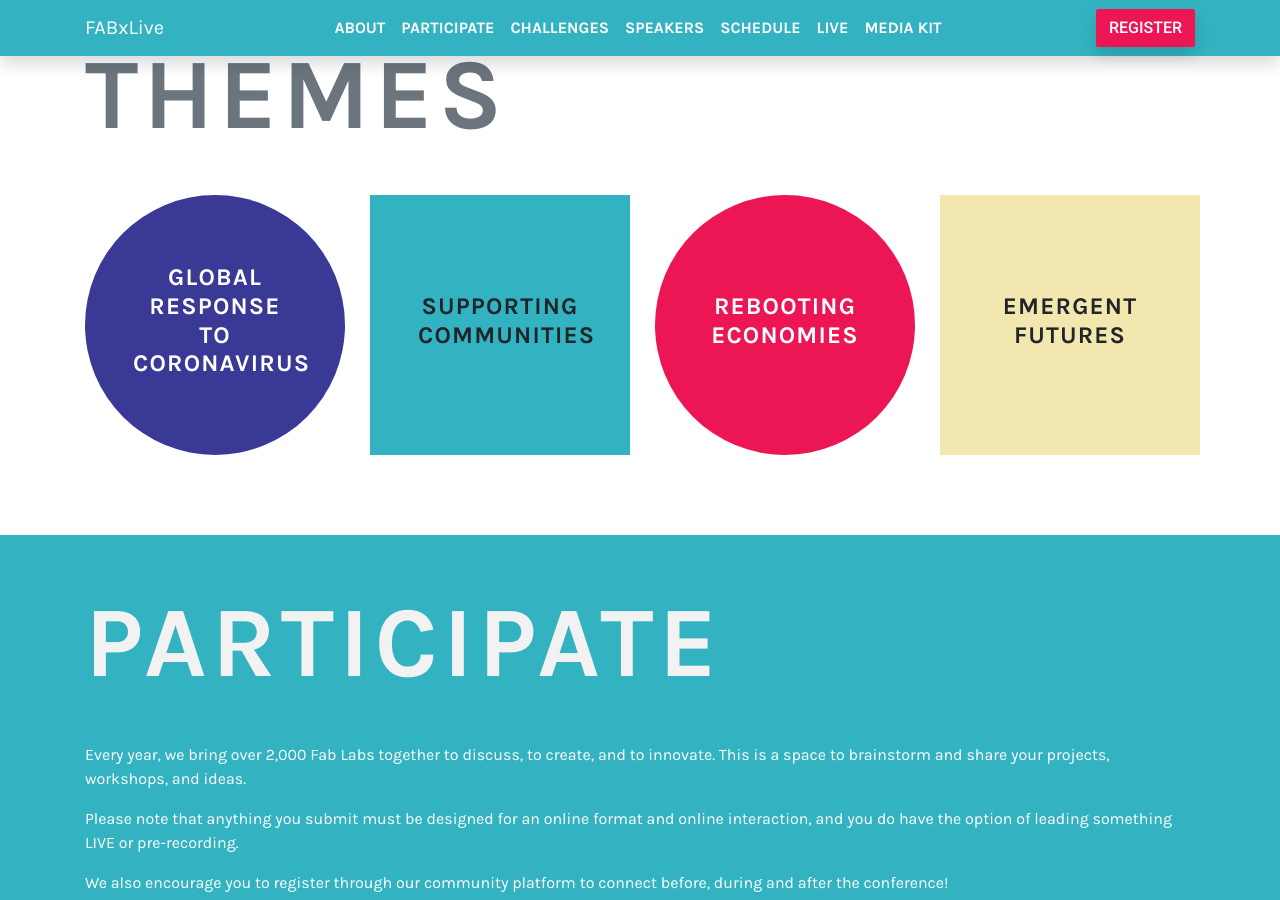
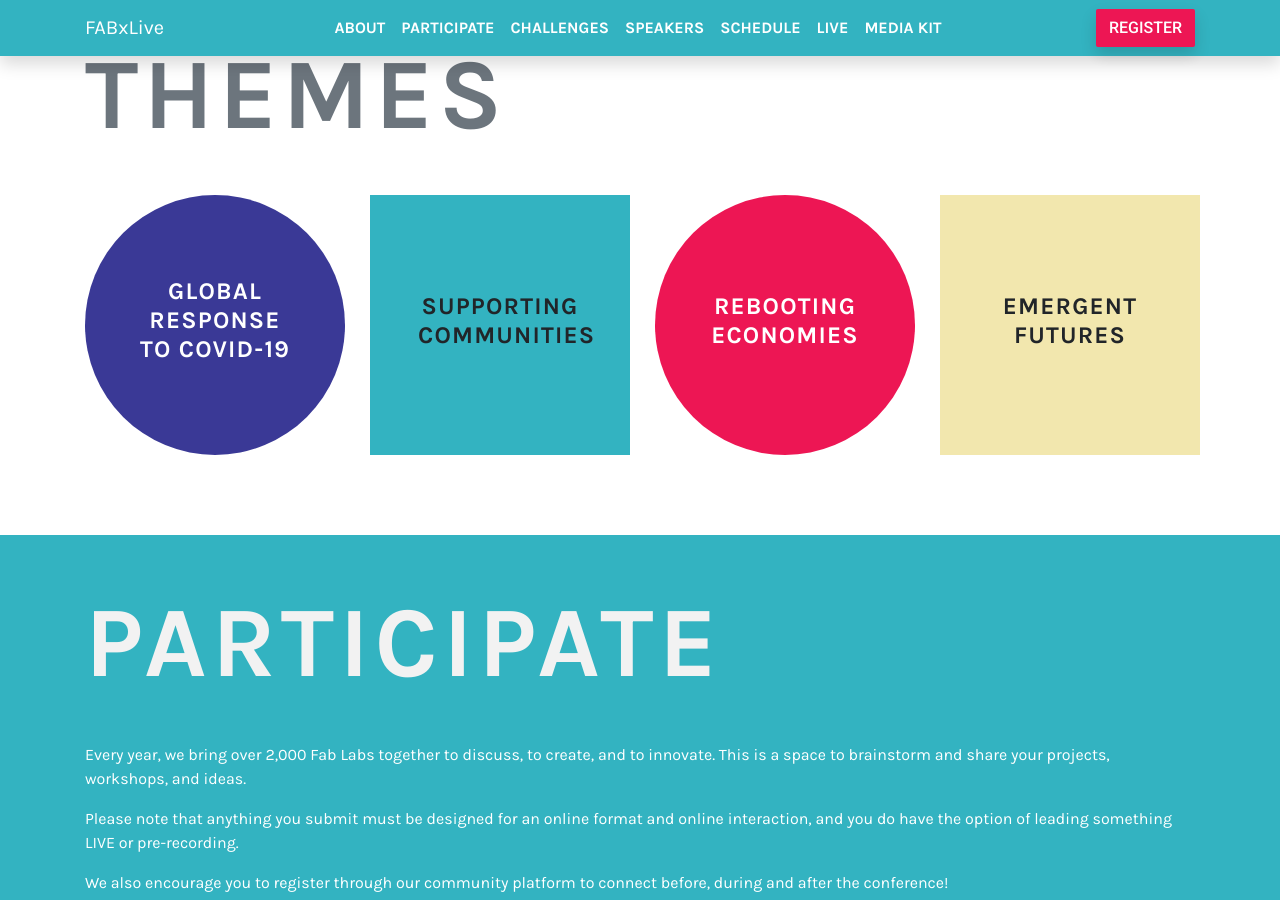
Before and after one commit to fabfoundation/fabxlive2020, a Jekyll site: the page built from index.html, in a window 1280 px wide and 900 px high, scrolled down 1447 px. Built offline with Jekyll 4.4.1, drawn with Linux system fonts in a browser that asks for light colours; nearby versions of some CDN libraries.

Commit message:
Update index.html

```diff
--- a/index.html
+++ b/index.html
@@ -93,7 +93,7 @@ title: FABxLive
     <div class="row">
       <div class="col-md-6 col-xl-3 mb-4">
         <div class="box circle bg-blue p-5 d-flex flex-column justify-content-center mx-auto mb-2">
-          <h4>GLOBAL RESPONSE TO CORONAVIRUS</h4>
+          <h4>GLOBAL RESPONSE TO COVID-19</h4>
         </div>
       </div>
       <div class="col-md-6 col-xl-3 mb-4">
```
